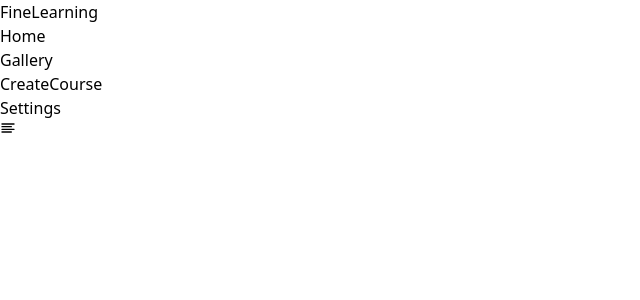
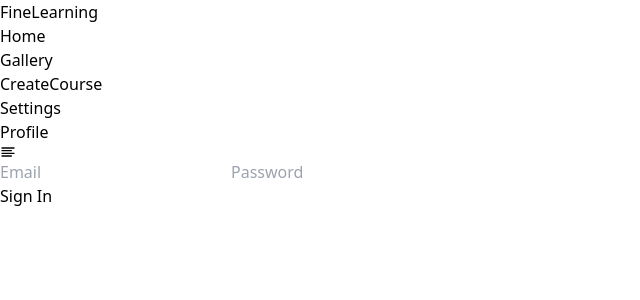
Before and after one commit to mehboob14/DreamLearning, a React (Vite) app: page /UserProfile in a window 1280 px wide. Shown: the top 300 px of the page, without its empty margins (0-640 px from the left). Built offline with nearby package versions, Linux system fonts and the light colour scheme.

Commit message:
userprofile module structured

```diff
--- a/package.json
+++ b/package.json
@@ -16,6 +16,7 @@
     "@mui/icons-material": "^7.0.2",
     "@mui/material": "^7.0.2",
     "@tailwindcss/vite": "^4.1.3",
+    "axios": "^1.8.4",
     "react": "^19.0.0",
     "react-dom": "^19.0.0",
     "react-icons": "^5.5.0",
--- a/src/App.jsx
+++ b/src/App.jsx
@@ -16,7 +16,7 @@ export default function App() {
         <Route path="/Gallery" element={<Gallery />} />
         <Route path="/CreateCourse" element={<CreateCourse />} />
         <Route path="/Settings" element={<Settings />} />
-        {/* <Route path="/UserProfile" element={<UserProfile />} /> */}
+        <Route path="/UserProfile" element={<UserProfile />} />
       </Routes>
       </div>
       </div>
--- a/src/components/Navbar.jsx
+++ b/src/components/Navbar.jsx
@@ -1,6 +1,8 @@
 import { useState } from "react";
 import { Link } from "react-router-dom";
 import { FiAlignLeft } from "react-icons/fi";
+
+
 
 export default function Navbar() {
   const [menuOpen, setMenuOpen] = useState(false);
@@ -9,12 +11,13 @@ export default function Navbar() {
     <nav className="relative container mx-auto flex justify-between items-center p-4 bg-white shadow-md">
       <div className="text-2xl font-bold text-gray-800">FineLearning</div>
 
-      {/* Desktop links */}
+
       <ul className="hidden md:flex items-center space-x-4">
         <li><Link to="/" className="font-bold rounded-lg px-3 py-2 text-gray-700 hover:bg-gray-100">Home</Link></li>
         <li><Link to="/Gallery" className="font-bold rounded-lg px-3 py-2 text-gray-700 hover:bg-gray-100">Gallery</Link></li>
         <li><Link to="/CreateCourse" className="font-bold rounded-lg px-3 py-2 text-gray-700 hover:bg-gray-100">CreateCourse</Link></li>
         <li><Link to="/Settings" className="font-bold rounded-lg px-3 py-2 text-gray-700 hover:bg-gray-100">Settings</Link></li>
+        <li><Link to="/UserProfile" >Profile</Link></li>
       </ul>
 
       <div className="md:hidden">
--- /dev/null
+++ b/src/components/Signin.jsx
@@ -0,0 +1,27 @@
+
+export default function Signin (){
+    return(
+        <div>
+            <form>
+                <div className="flex flex-col gap-4">
+                    <input
+                        type="email"
+                        className="w-full bg-transparent placeholder:text-slate-400 text-slate-700 text-sm border border-slate-200 rounded-md px-3 py-2 transition duration-300 ease focus:outline-none focus:border-slate-400 hover:border-slate-300 shadow-sm focus:shadow"
+                        placeholder="Email"
+                    />
+                    <input
+                        type="password"
+                        className="w-full bg-transparent placeholder:text-slate-400 text-slate-700 text-sm border border-slate-200 rounded-md px-3 py-2 transition duration-300 ease focus:outline-none focus:border-slate-400 hover:border-slate-300 shadow-sm focus:shadow"
+                        placeholder="Password"
+                    />
+                </div>
+                <button
+                    type="submit"
+                    className="mt-4 w-full bg-blue-500 text-white font-bold py-2 rounded-md hover:bg-blue-600 transition duration-300 ease"
+                >
+                    Sign In
+                </button>
+            </form>
+        </div>
+    )
+}
--- a/src/pages/CreateCourse.jsx
+++ b/src/pages/CreateCourse.jsx
@@ -25,7 +25,7 @@ export default function CreateCourse() {
     const payload = {
       title,
       subtopics: subtopics.filter((s) => s.trim() !== ""),
-    };
+    }; // this may be handles during the post request will be made
     console.log("Submitting:", payload);
   };
 
--- a/src/pages/UserProfile.jsx
+++ b/src/pages/UserProfile.jsx
@@ -1,5 +1,27 @@
+import Signin from "../components/Signin.jsx";
+import {useState} from "react";
+import { Card, CardBody, CardFooter, Button, Typography } from "@material-tailwind/react";
+
 export default function UserProfile() {
+        const [isLogin, setLogin] = useState(false);
+        const [isSignup, setSignup] = useState(false);
+
     return (
-        <div>User profile</div>
+        isLogin ? (
+            <div className="min-h-screen bg-gray-100 p-6">
+                <Card className="w-full max-w-md mx-auto mt-10 p-6 shadow bg-white">
+                    <CardBody className="flex flex-col gap-4">
+                        <Typography variant="h5" color="blue-gray">
+                            User Profile
+                        </Typography>
+                        <Typography variant="h6" color="blue-gray">
+                            Welcome, User!
+                        </Typography>
+                    </CardBody>
+                </Card>
+            </div>
+        ) : (
+            <Signin setLogin={setLogin} setSignup={setSignup} />
+        )
     );
 };
```
Also changed, not shown: src/auth/AuthContext.jsx (added), src/components/Signup.js (added), 2 other files (tests, documents, lock files or other folders).
